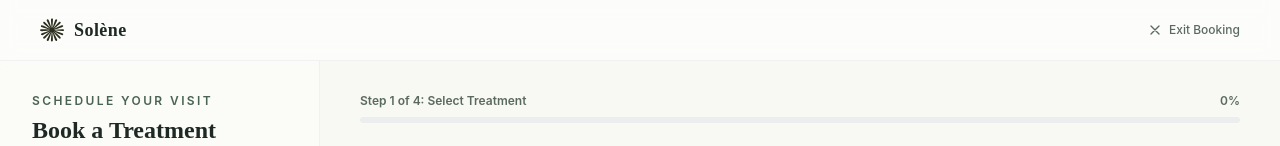
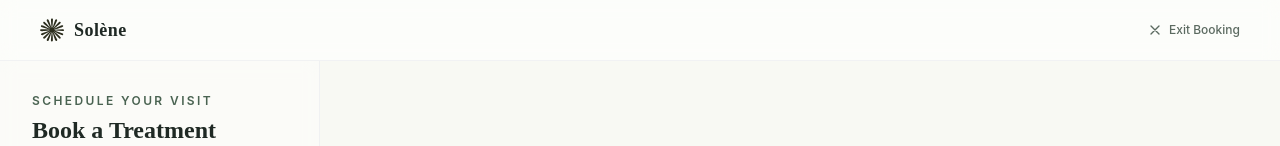
Before and after one commit to rakibunnobirahat/solene, a React (Vite) app: page /booking in a window 1280 px wide. Shown: the top 146 px of the page. Built offline with nearby package versions, Linux system fonts and the light colour scheme; no server answers; a web font is replaced by a local one.

Commit message:
Fix: Footer

```diff
--- a/src/pages/BookingPage.jsx
+++ b/src/pages/BookingPage.jsx
@@ -320,7 +320,7 @@ const BookingPage = () => {
                 </aside>
 
                 {/* ─── Right panel: Form steps ─── */}
-                <div className="flex-1 flex flex-col min-w-0 w-[1vh]">
+                <div className="flex-1 flex flex-col min-w-0 min-h-[1vh] h-[1vh] overflow-hidden">
 
                     {/* Mobile header (visible only on small screens) */}
                     <div className="lg:hidden shrink-0 px-6 pt-5 pb-3">
```
